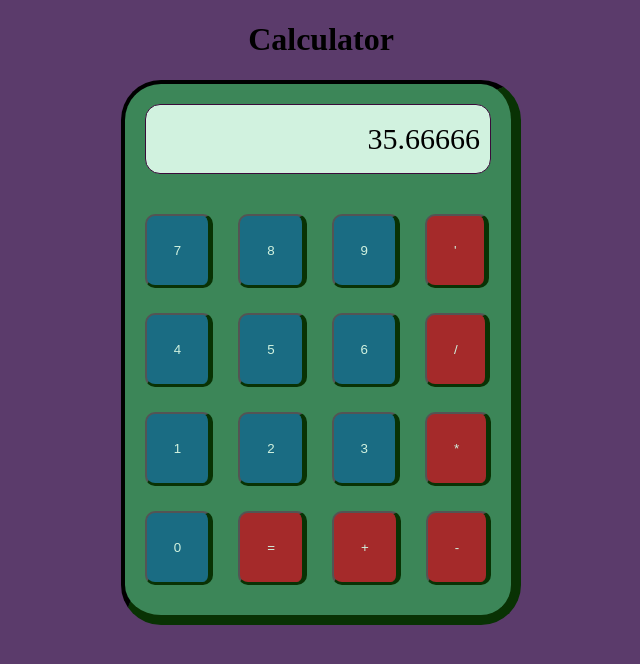
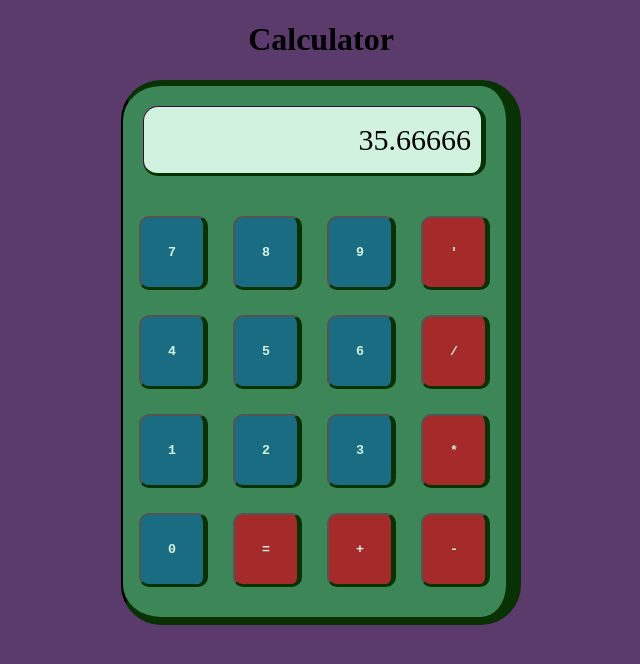
Before and after one commit to Leschechka/calculator, a plain HTML site: page index.html in a window 1280 px wide. Shown: the whole page, without its empty margins (319-959 px from the left). Drawn offline with Linux system fonts and the light colour scheme.

Commit message:
completed initital styling

```diff
--- a/styles.css
+++ b/styles.css
@@ -13,9 +13,10 @@ body {
 }
 
 .calculator {
-	border: 4px solid rgb(0, 0, 0);
-	border-right: 10px solid rgb(9, 50, 4);
-	border-bottom: 10px solid rgb(9, 50, 4);
+	border: 2px solid rgb(0, 0, 0);
+	border-right: 15px solid rgb(9, 50, 4);
+	border-bottom: 8px solid rgb(9, 50, 4);
+	border-top: 6px solid rgb(9, 50, 4);
 	background-color: rgb(60, 134, 88);
 	margin-left: auto;
 	margin-right: auto;
@@ -30,6 +31,8 @@ body {
 	height: 70px;
 	border-radius: 15px;
 	background-color: rgb(209, 242, 223);
+	border-right: solid 5px rgb(9, 50, 4);
+	border-bottom: solid 3px rgb(9, 50, 4);
 	display: flex;
 	justify-content: flex-end;
 	align-items: center;
@@ -60,6 +63,8 @@ button {
 	color: rgb(209, 242, 223);
 	border-right: solid rgb(9, 50, 4) 5px;
 	border-bottom: solid rgb(9, 50, 4) 3px;
+	font-family: monospace;
+	font-weight: bold;
 }
 
 .digit {
@@ -76,6 +81,11 @@ button:hover {
 	color: #0e0f5a;
 }
 
+button:active {
+	border-right: solid rgb(9, 50, 4) 4px;
+	border-left: solid rgb(9, 50, 4) 3px;
+
+}
 
 
 
```
